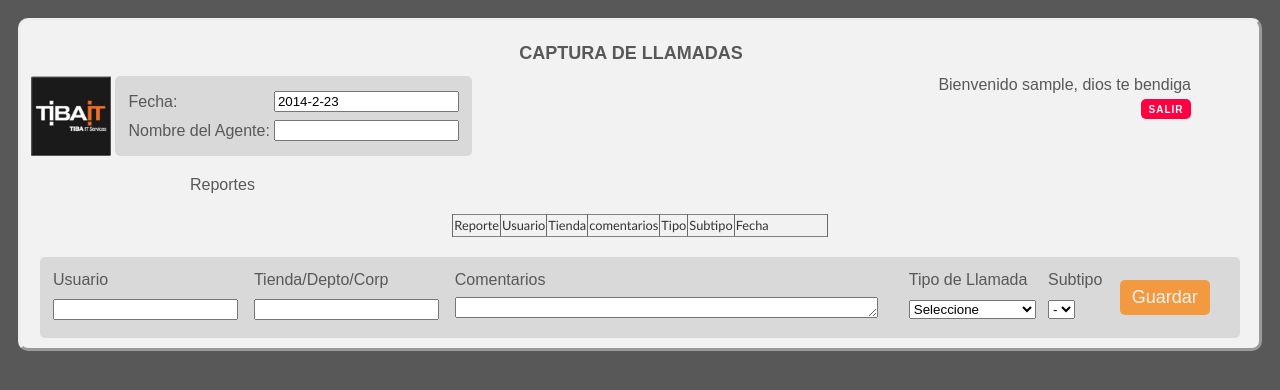
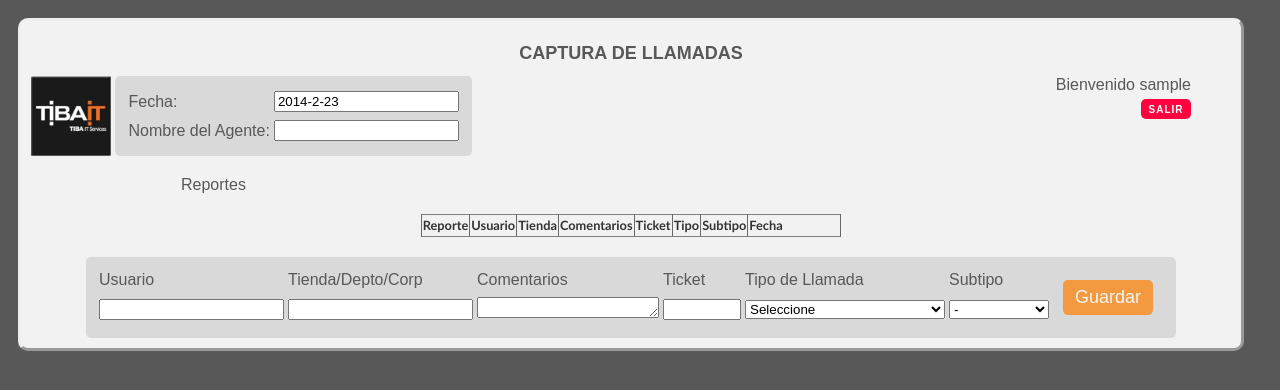
Before and after one commit to azte/Call-Manager, a PHP site: page /llamadas.php in a window 1280 px wide. Shown: the top 390 px of the page. Run offline with PHP 8.4, Linux system fonts and the light colour scheme; the visitor is signed in with stand-in values (Sample User, id 1); data that the repository does not hold is empty; a stand-in replaces the project's code that opens the database connection.

Commit message:
Correciones Grales
-Anchos de la pagina, anchos de selects
-Formato a los SELECTS y Agregar TICKET
-Correciones al Login

-Se agrega el campo ticket
-Se modifica la redireccion a 192.163.161.137 para despues de generar
ticket
-Se quita el dios te bendiga
-Se modifica la consulta en pantalla de reportes por dia
-Se agrega la hora de Mexico City
-Se agrega la opcioin de Recargar al menú de Subtipos

```diff
--- a/css/estilos.css
+++ b/css/estilos.css
@@ -64,12 +64,18 @@
 
 #contenido{
 
-	border-width:3px;
-    border-style:outset;
 	background: #F2F2F2;
 
+    width: 1200px;
+    border-style:outset;
 	border-radius: 10px;
+	border-width:3px;
 	padding: 10px;
+}
+
+#encabezado_consulta{
+
+	font-weight: bold;
 }
 
 h1{
@@ -100,6 +106,11 @@
 form{
 
 
+}
+
+#informes{
+
+	width: 100px;
 }
 
 #login{
@@ -143,6 +154,16 @@
    margin: 20px 0 20px 0;
 }
 
+#ticket{
+
+	width: 70px;
+}
+
+#tipo{
+
+	width: 200px;
+}
+
 #t_consulta{
 
 	border-collapse:collapse;
@@ -172,8 +193,9 @@
    background: #D9D9D9;
 
    border-radius: 5px;
+   margin: 0 auto;
    padding: 10px;
-   width: 1200px;
+   width: 800px;
 
 }
 
--- a/css/log_estilos.css
+++ b/css/log_estilos.css
@@ -17,9 +17,9 @@
 
 .inputs{
 
-	width: 200px;
-	height: 50px;
-	font-size: 20px;
+	width: 150px;
+	height: 20px;
+	font-size: 18px;
 }
 
 figure{
--- a/llamadas.php
+++ b/llamadas.php
@@ -43,7 +43,7 @@
 
 	include_once "conexion.php";
 	session_start();
-	echo "Bienvenido ".$_SESSION["usuarioactual"].", dios te bendiga";
+	echo "Bienvenido ".$_SESSION["usuarioactual"];
 	 if ($_POST['CerrarSesion'])
 		{
 		session_destroy();
@@ -74,13 +74,13 @@
 		mysql_select_db('prueba') or die('No se pudo seleccionar la base de datos'); //BD PRUEBAS
 
 // Realizar una consulta MySQL
-		$query = "SELECT idr,usuario,tienda,comentarios,reportes.tipo,subtipo,fecha from reportes,usuarios where idu=id_u and nombre='$_SESSION[usuarioactual]'"; //TABLA SELECCIONADA Y QUERY
+		$query = "SELECT idr,usuario,tienda,comentarios,ticket,reportes.tipo,subtipo,fecha from reportes,usuarios where fecha=curdate() and idu=id_u and nombre='$_SESSION[usuarioactual]'"; //TABLA SELECCIONADA Y QUERY
 		$result = mysql_query($query) or die('Consulta fallida: ' . mysql_error());
 
 // Imprimir los resultados en HTML
 
 		echo "<table id=t_consulta border=1>\n";
-		echo "<tr><td>Reporte</td><td>Usuario</td><td>Tienda</td><td>comentarios</td><td>Tipo</td><td>Subtipo</td><td width=90>Fecha</td></tr>";
+		echo "<tr id=encabezado_consulta><td>Reporte</td><td>Usuario</td><td>Tienda</td><td>Comentarios</td><td>Ticket</td><td>Tipo</td><td>Subtipo</td><td width=90>Fecha</td></tr>";
 
 		//Mientras existe un renglon de resultados, va generar un renglon de tabla y lo separa con TD
 
@@ -120,6 +120,7 @@
 				<td class="t_encabezado">Usuario</td>
 				<td class="t_encabezado" size="50">Tienda/Depto/Corp</td>
 				<td class="t_encabezado">Comentarios</td>
+				<td class="t_encabezado">Ticket</td> <!--ENCABEZADO DE TICKET-->
 				<td class="t_encabezado">Tipo de Llamada</td>
 				<td class="t_encabezado">Subtipo</td>
 				<td rowspan="2" class="t_encabezado">
@@ -132,7 +133,8 @@
 
 				<td class="t_encabezado"><input id="usuario" name="usuario" type="text"></td>
 				<td class="t_encabezado"><input name="tienda" type="text"></td>
-				<td class="t_encabezado"><textarea name="comentarios" rows="1" cols="50"></textarea></td>
+				<td class="t_encabezado"><textarea name="comentarios" rows="1" cols="20"></textarea></td>
+				<td class="t_encabezado"><input id="ticket" name="ticket" type="text"></td>
 				<td class="t_encabezado">
 					<select name="tipo" id="tipo" onchange="cambia_subtipo()">
 						<option value="Seleccione" selected>Seleccione</option>
@@ -151,11 +153,12 @@
 				</td>
 
 				<td class="t_encabezado">
-					<select name="subtipo">
-						<option value="-">-</option>
+					<select id="informes" name="subtipo">
+						<option  value="-">-</option>
 
 
 					</select>
+
 				</td>
 
 			</tr>
--- a/scripts/f_subtipos.js
+++ b/scripts/f_subtipos.js
@@ -1,4 +1,4 @@
-var subtipo_4=new Array("-","Promociones","Extension","Error Operativo","Consityf","Recibo","Internet Explorer","Corte","IDI","Arqueo","Inc. Gral. Recibo","Inc. Gral. Recargas","Inc Gral. J&P","TDC/TDD","Venezia POS","SIPOS","IVA","Hoja de Costeo","Orden de Surtimiento","Otros")
+var subtipo_4=new Array("-","Promociones","Recargas (montos, referencias, etc)","Extension","Error Operativo","Consityf","Recibo","Internet Explorer","Corte","IDI","Arqueo","Inc. Gral. Recibo","Inc. Gral. Recargas","Inc Gral. J&P","TDC/TDD","Venezia POS","SIPOS","IVA","Hoja de Costeo","Orden de Surtimiento","Otros")
 
 
 
```
Also changed, not shown: genera_r.php (+4 -3 lines).
